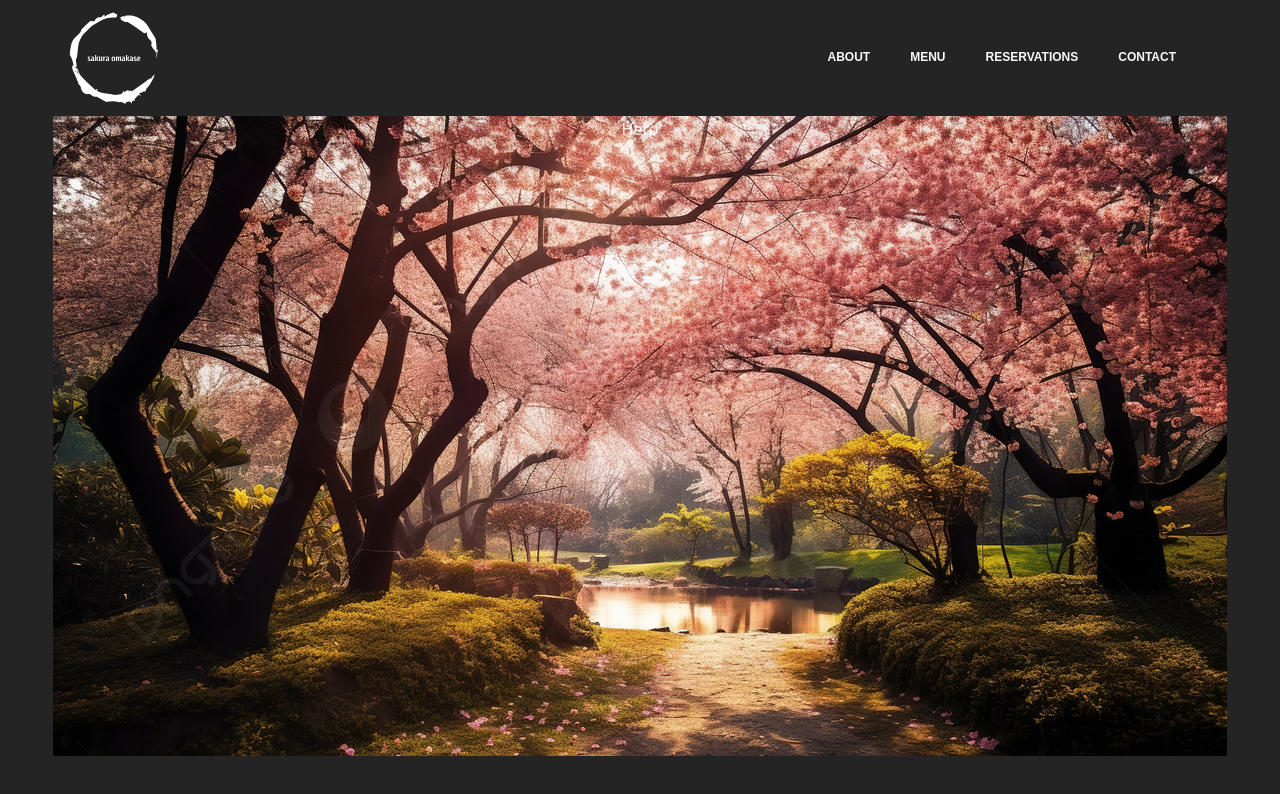
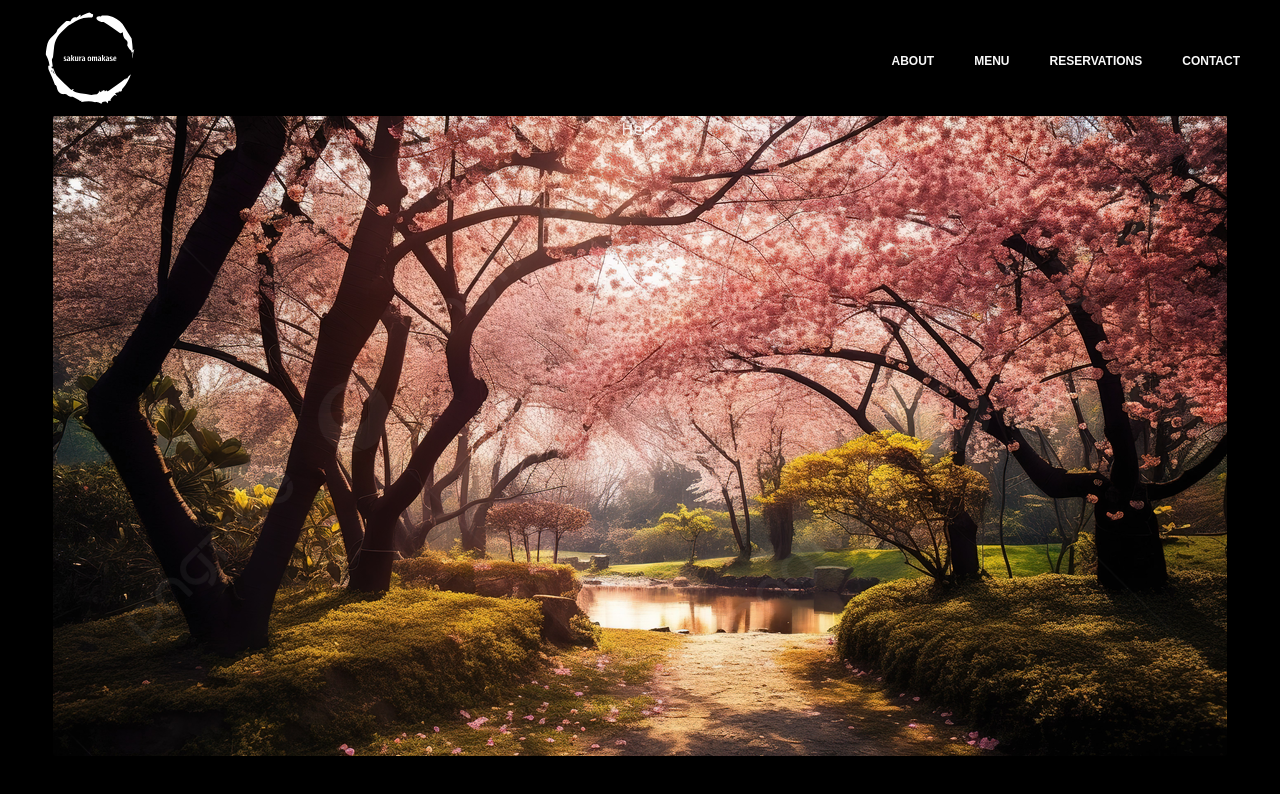
Before and after one commit to avan3/sakura_omakase, a React (Vite) app: page / in a window 1280 px wide. Shown: the top 794 px of the page. Built offline with nearby package versions, Linux system fonts and the light colour scheme; a web font is replaced by a local one.

Commit message:
fixed navbar style and made background black

```diff
--- a/src/components/Navbar.tsx
+++ b/src/components/Navbar.tsx
@@ -5,19 +5,21 @@ import { NavLinks, Link } from "../constants";
 const Navbar = () => {
   return (
     <nav
-      className={`w-full xl:w-5/6 flex justify-between items-center top-0 sm:px-16 px-6`}
+      className={`w-full xl:w-5/6 flex justify-between items-center top-0 sm:px-10 px-6`}
     >
       <img
         src={sakura_omakase_logo}
         alt="Sakura Omakase"
         className="w-[100px] h-[100px] my-2 relative"
       />
-      <span className="hidden sm:flex">
+      <span className="hidden sm:flex mt-2">
         <ul className="list-none flex">
-          {NavLinks.map((item: Link) => (
+          {NavLinks.map((item: Link, index: number) => (
             <li
               key={item.id}
-              className="font-fira_sans font-semibold uppercase cursor-pointer text-[12px] text-secondary hover:text-primary/95 mr-10"
+              className={`font-fira_sans font-semibold uppercase cursor-pointer
+                text-[12px] text-secondary
+                ${index < NavLinks.length - 1 ? "mr-10" : ""}`}
             >
               <a href={"#"}>{item.title}</a>
             </li>
--- a/src/index.css
+++ b/src/index.css
@@ -2,9 +2,9 @@
   line-height: 1.5;
   font-weight: 400;
 
-  color-scheme: light dark;
+  /* color-scheme: light dark; */
   color: rgba(255, 255, 255, 0.87);
-  background-color: #242424;
+  background-color: #000000;
 
   font-synthesis: none;
   text-rendering: optimizeLegibility;
```
